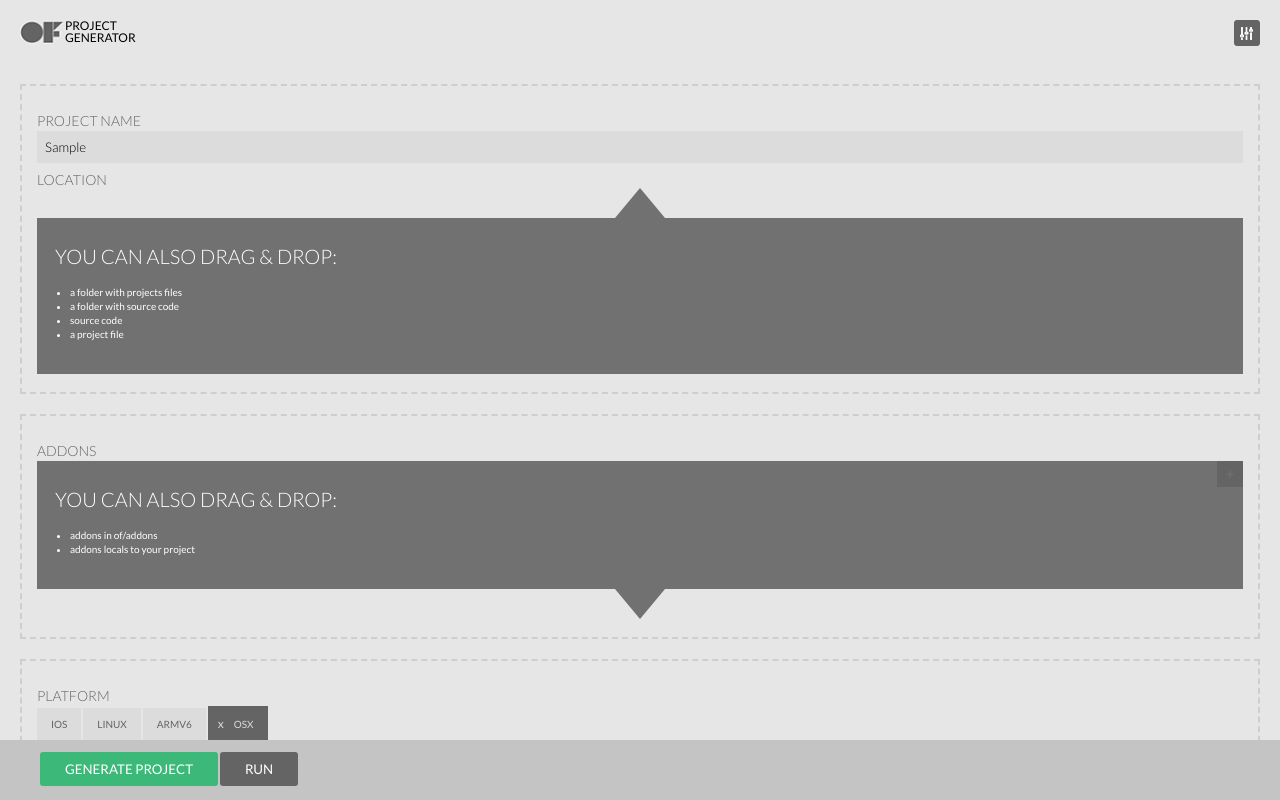
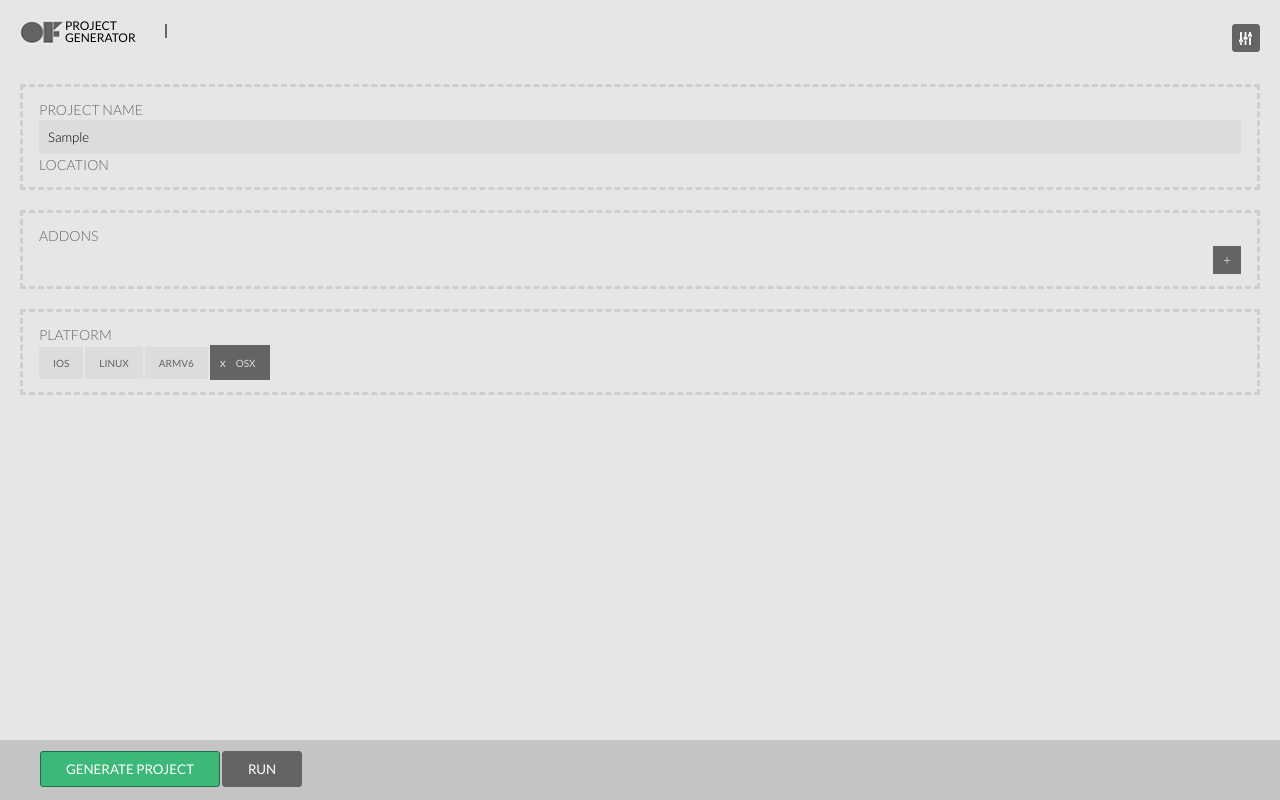
Before and after one commit to nongio-zz/ofpg-html, a website: page app/index.html in a window 1280 px wide. Both pictures are taken after typing "Sample" into the empty fields and a click on the button "GENERATE PROJECT". Drawn offline with nearby package versions, Linux system fonts and the light colour scheme; some packages are replaced by stand-ins of ours; files that its build step writes are made by us from their sources.

Commit message:
update style

```diff
--- a/app/scss/style.scss
+++ b/app/scss/style.scss
@@ -26,9 +26,8 @@ $C_BG: #e6e6e6;
 $C_BG_DARK: #c4c4c4;
 
 $C_UI_GRAY1: #dcdcdc;
-$C_UI_GRAY2: #6e6e6e;
-$C_UI_GRAY3: #646464;
-$C_UI_GRAY4: #cecece;
+$C_UI_GRAY2: #646464;
+$C_UI_GRAY3: #cecece;
 $C_UI1: #3cb879;
 $C_UI2: #f8941d;
 
@@ -38,15 +37,14 @@ $C_UI2: #f8941d;
 
 h1, div, span {
     user-select: none;
-    -webkit-touch-callout: none;
     -webkit-user-select: none;
     cursor: default;
 }
 h1 {
     font-size: 14px;
     font-weight: 300;
-    color: $C_UI_GRAY3;
-    margin: 8px 0 2px;
+    color: $C_UI_GRAY2;
+    margin: 2px 0;
 }
 body {
     font-family: Lato;
@@ -88,14 +86,6 @@ body {
         background-color: $C_UI_GRAY2;
         vertical-align: middle;
     }
-    .settings {
-        position: absolute;
-        right: 20px;
-        top: 20px;
-        width: 26px;
-        height: 26px;
-        background: url(../images/settings.png) no-repeat;
-    }
 }
 .footer {
     position: fixed;
@@ -108,7 +98,21 @@ body {
     box-sizing: border-box;
 }
 .content {
+    position: relative;
     padding: 20px;
+    navigation {
+        display: block;
+        height: 50px;
+        width: 100%;
+        position: absolute;
+        top: -60px;
+        left: 0;
+        a {
+            position: absolute;
+            right: 20px;
+            top: 20px;
+        }
+    }
 }
 
 //-----------------------------------------------
@@ -123,7 +127,7 @@ body {
 }
 ::-webkit-scrollbar-thumb {
     width: 20px;
-    background-color: $C_UI_GRAY3;
+    background-color: $C_UI_GRAY2;
 }
 
 //-----------------------------------------------
@@ -134,20 +138,24 @@ input[type=text] {
     font-family: Lato;
     font-weight: 100;
     background-color: $C_UI_GRAY1;
-    border: none;
     outline: none;
     padding: 8px;
+    margin: 0;
     width: 100%;
     box-sizing: border-box;
+    border: 1px solid $C_UI_GRAY1;
+    &:focus {
+        border: 1px solid darken($C_UI_GRAY1, 20);
+    }
 }
 
 optionitem {
     display:inline-block;
     background-color: $C_UI_GRAY1;
-    color: $C_UI_GRAY3;
+    color: $C_UI_GRAY2;
     padding: 10px 14px;
     &.enabled {
-        background-color: $C_UI_GRAY3;
+        background-color: $C_UI_GRAY2;
         color: $C_UI_GRAY1;
         &:before {
             content: "x";
@@ -159,9 +167,10 @@ optionitem {
 }
 
 section {
+    position: relative;
     display: block;
-    border: 2px dashed $C_UI_GRAY4;
-    padding: 18px 15px;
+    border: 3px dashed $C_UI_GRAY3;
+    padding: 12px 16px;
     width: 100%;
     height: auto;
     box-sizing: border-box;
@@ -171,27 +180,53 @@ section {
         content: "";
         clear: both;
     }
+    &.focus {
+        border: 3px dashed $C_UI_GRAY2;
+    }
 }
 
 a.button {
     display: inline-block;
-    background-color: $C_UI_GRAY3;
-    border: none;
+    background-color: $C_UI_GRAY2;
+    border: 1px solid $C_UI_GRAY2;
+    border-radius: 3px;
     padding: 0 9px;
     color: white;
     cursor: pointer;
     height: 26px;
     line-height: 26px;
     font-size: 14px;
-    font-weight: normal;
+    font-weight: 300;
     text-align: center;
     float: right;
+    text-decoration: none;
+    outline: none;
+    &:focus {
+        border: 1px solid darken($C_UI_GRAY2, 40);
+    }
+    &.small {
+        border-radius: 0;
+    }
+}
+
+a.settings {
+    width: 26px;
+    height: 26px;
+    background-image: url(../images/settings.png);
+    background-repeat: no-repeat;
+    background-color: $C_UI_GRAY2;
+    border: 1px solid $C_UI_GRAY2;
+    border-radius: 3px;
+    outline: none;
+    &:focus {
+        border: 1px solid darken($C_UI_GRAY2, 40);
+    }
 
 }
 
 button {
-    background-color: $C_UI_GRAY3;
-    border: none;
+    background-color: $C_UI_GRAY2;
+    border: 1px solid $C_UI_GRAY2;
     padding: 9px 25px;
     border-radius: 3px;
     outline: none;
@@ -199,21 +234,53 @@ button {
     font-family: Lato;
     font-weight: normal;
     cursor: pointer;
-
+    box-sizing: border-box;
+    &:focus {
+        border: 1px solid darken($C_UI_GRAY2, 40);
+    }
     &.warning {
         background-color: $C_UI2;
+        border: 1px solid $C_UI2;
+        &:focus {
+            border: 1px solid darken($C_UI2, 20);
+        }
     }
 
     &.safe {
         background-color: $C_UI1;
+        border: 1px solid $C_UI1;
+        &:focus {
+            border: 1px solid darken($C_UI1, 20);
+        }
+    }
+    &.up {
+        background: url(../images/aUp.png) no-repeat $C_UI_GRAY2;
+        background-position: 9px 11px;
+        width: 30px;
+        height: 30px;
+        padding: 0;
+        border-radius: 0;
+        position: absolute;
+        right: 0;
+        top: 0;
     }
 }
-
+browse-folder {
+    position: relative;
+    display: block;
+}
 .baloon {
-    position: relative;
-    background-color: rgba($C_UI_GRAY3, 0.9);
+    position: absolute;
+    background-color: rgba($C_UI_GRAY2, 0.9);
     padding: 18px;
     color: white;
+    opacity: 0;
+    left: 0;
+    width: 100%;
+    box-sizing: border-box;
+    z-index: 10;
+    -webkit-transition: all 1s ease-out;
+    user-select: none;
     h1 {
         color: white;
         font-size: 20px;
@@ -223,10 +290,17 @@ button {
         padding: 15px;
         margin: 0;
         li {
-            line-height: 14px;
+            font-size: 12px;
+            line-height: 16px;
+            font-weight: 300;
         }
     }
+    &.visible {
+        display: block;
+        opacity: 1;
+    }
     &.top {
+        top: 100%;
         margin-top: 30px;
         &:after {
             position: absolute;
@@ -235,10 +309,11 @@ button {
             content: "";
             border-style: solid;
             border-width:  0 25px 30px 25px;
-            border-color: transparent transparent rgba($C_UI_GRAY3, 0.9) transparent;
+            border-color: transparent transparent rgba($C_UI_GRAY2, 0.9) transparent;
         }
     }
     &.bottom {
+        bottom: 100%;
         margin-bottom: 30px;
         &:after {
             position: absolute;
@@ -247,7 +322,7 @@ button {
             content: "";
             border-style: solid;
             border-width: 30px 25px 0 25px;
-            border-color: rgba($C_UI_GRAY3, 0.9) transparent transparent transparent;
+            border-color: rgba($C_UI_GRAY2, 0.9) transparent transparent transparent;
         }
     }
 }
```
